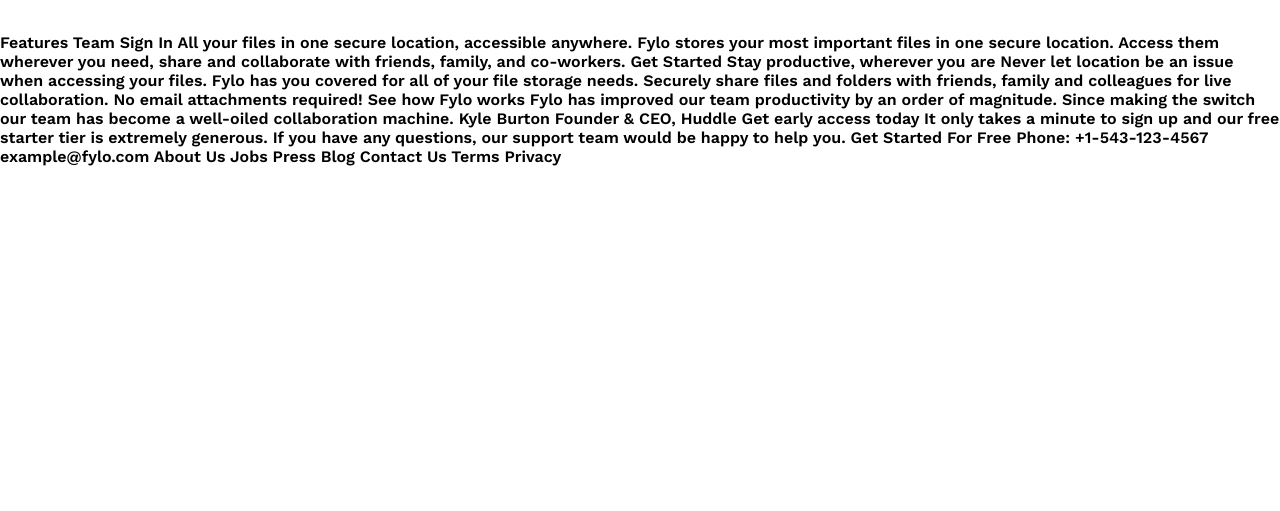
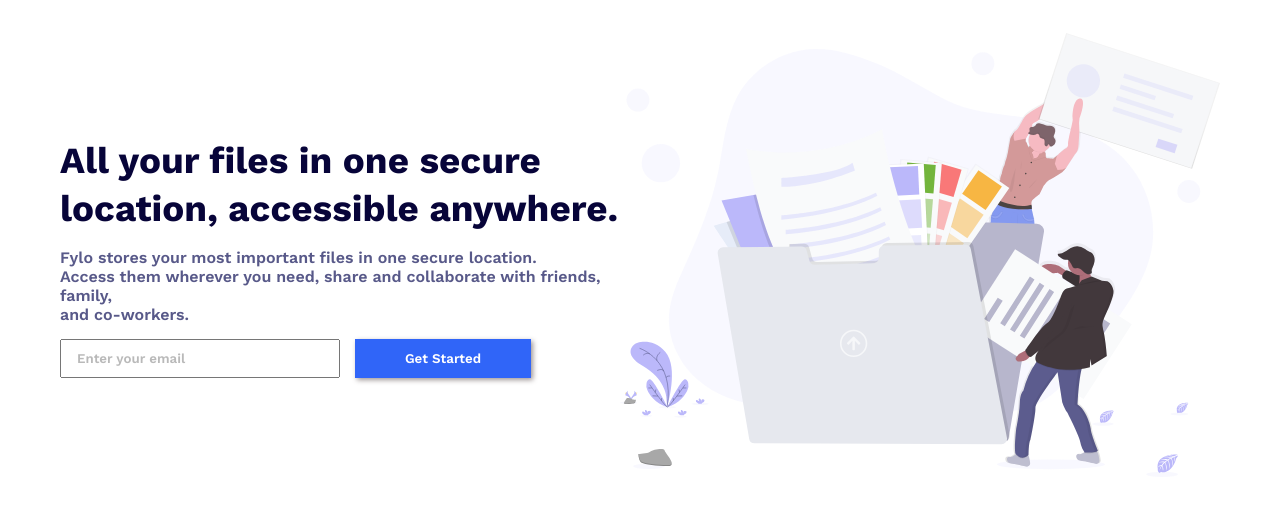
Before and after one commit to SajeedAninda/Fylo-Landing-Page-Sajeed, a plain HTML site: page index.html in a window 1280 px wide. Shown: the part 87-598 px from the top of the page. Drawn offline with nearby package versions, Linux system fonts and the light colour scheme.

Commit message:
Commit after banner section

```diff
--- a/index.html
+++ b/index.html
@@ -34,6 +34,25 @@
         </div>
       </div>
     </nav>
+
+    <!-- BANNER SECTION  -->
+    <div class="banner-section">
+      <div class="banner-container">
+        <div class="banner-details">
+          <h1>All your files in one secure <br> location, accessible anywhere.</h1>
+          <p>Fylo stores your most important files in one secure location. <br>
+            Access them wherever you need, share and collaborate with friends,
+            family, <br> and co-workers.</p>
+            <div class="banner-inputs">
+              <input type="email" placeholder="Enter your email">
+              <button>Get Started</button>
+            </div>
+        </div>
+        <div class="banner-image">
+          <img src="images/illustration-1.svg" alt="">
+        </div>
+      </div>
+    </div>
   </header>
 
 
@@ -62,19 +81,8 @@
 
 
 
+<!--
 
-
-
-
-  Features
-  Team
-  Sign In
-
-  All your files in one secure location, accessible anywhere.
-
-  Fylo stores your most important files in one secure location.
-  Access them wherever you need, share and collaborate with friends,
-  family, and co-workers.
 
   Get Started
 
@@ -111,7 +119,7 @@
 
   Contact Us
   Terms
-  Privacy
+  Privacy -->
 
 </body>
 
--- a/styles/style.css
+++ b/styles/style.css
@@ -13,7 +13,7 @@
 }
 
 /* NAV SECTION  */
-.nav-section{
+.nav-section {
     height: 15vh;
     display: flex;
     justify-content: space-between;
@@ -21,23 +21,77 @@
     align-items: center;
 
 }
-.nav-section .nav-logo img{
+
+.nav-section .nav-logo img {
     width: 150px;
     cursor: pointer;
 }
-.nav-section .nav-menu ul{
+
+.nav-section .nav-menu ul {
     display: flex;
     list-style: none;
 }
-.nav-section .nav-menu ul li{
+
+.nav-section .nav-menu ul li {
     margin-left: 45px;
 }
-.nav-section .nav-menu ul li a{
+
+.nav-section .nav-menu ul li a {
     text-decoration: none;
     color: hsl(243, 87%, 12%);
     font-weight: normal;
+    font-size: 1rem;
 }
-.nav-section .nav-menu ul li a:hover{
+
+.nav-section .nav-menu ul li a:hover {
     color: hsl(238, 22%, 44%);
     transition: 0.2s;
 }
+
+/* BANNER SECTION  */
+.banner-section {
+    height: 85vh;
+    padding: 0px 60px 0px 60px;
+}
+
+.banner-container {
+    display: flex;
+    justify-content: space-between;
+    align-items: center;
+}
+
+.banner-details h1 {
+    font-size: 2.3rem;
+    color: hsl(243, 87%, 12%);
+    line-height: 1.3;
+    margin-bottom: 15px;
+}
+
+.banner-details p {
+    font-size: 1rem;
+    color: hsl(238, 22%, 44%);
+    margin-bottom: 15px;
+}
+
+.banner-inputs input {
+    padding: 10px 90px 10px 15px;
+}
+
+.banner-inputs input::placeholder {
+    opacity: 0.5;
+}
+.banner-inputs button{
+    padding: 12px 50px;
+    border: none;
+    background-color: hsl(224, 93%, 58%);
+    color: white;
+    margin-left: 10px;
+    box-shadow: 2px 2px 5px rgb(158, 149, 149);
+    cursor: pointer;
+}
+.banner-inputs button:hover{
+    background-color: hsl(240, 78%, 69%);
+}
+.banner-image img {
+    width: 600px;
+}
```
